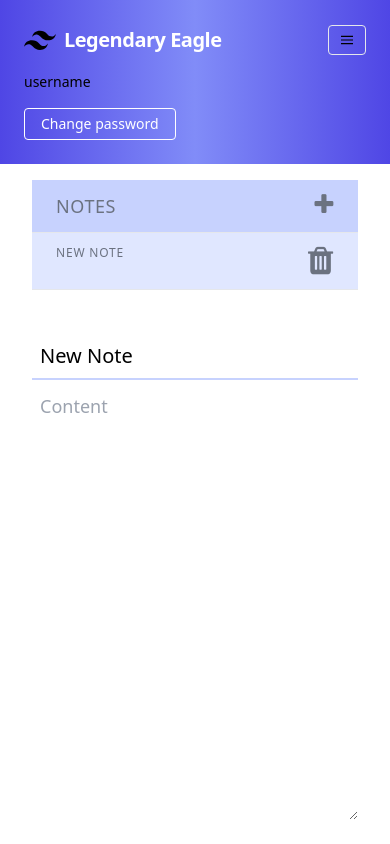
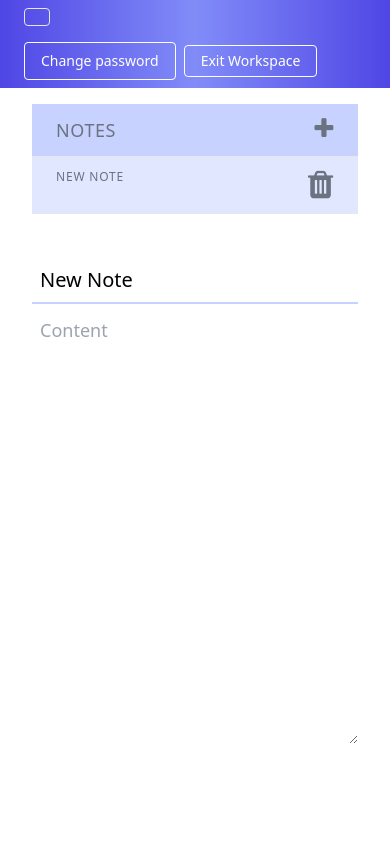
Before and after one commit to tanayvk/legendary-eagle, a React (Create React App) app: page /workspace in a window 390 px wide. Built offline with nearby package versions, Linux system fonts and the light colour scheme.

Commit message:
Fix bug with delete note

```diff
--- a/src/components/Header.js
+++ b/src/components/Header.js
@@ -1,51 +1,29 @@
 import React from "react";
 import ReactDOM from "react-dom";
 
-function Header() {
+function Header(props) {
   return (
     <div class="bg-gradient-to-r from-indigo-600 via-indigo-400 to-indigo-600">
-      <nav class="flex items-center justify-between flex-wrap bg-teal p-6">
-        <div class="flex items-center flex-no-shrink text-white mr-6">
-          <svg
-            class="h-8 w-8 mr-2"
-            width="54"
-            height="54"
-            viewBox="0 0 54 54"
-            xmlns="http://www.w3.org/2000/svg"
-          >
-            <path d="M13.5 22.1c1.8-7.2 6.3-10.8 13.5-10.8 10.8 0 12.15 8.1 17.55 9.45 3.6.9 6.75-.45 9.45-4.05-1.8 7.2-6.3 10.8-13.5 10.8-10.8 0-12.15-8.1-17.55-9.45-3.6-.9-6.75.45-9.45 4.05zM0 38.3c1.8-7.2 6.3-10.8 13.5-10.8 10.8 0 12.15 8.1 17.55 9.45 3.6.9 6.75-.45 9.45-4.05-1.8 7.2-6.3 10.8-13.5 10.8-10.8 0-12.15-8.1-17.55-9.45-3.6-.9-6.75.45-9.45 4.05z" />
-          </svg>
-          <span class="font-semibold text-xl tracking-tight">
-            Legendary Eagle
-          </span>
-        </div>
+      <nav class="flex items-center justify-between flex-wrap bg-teal px-6 py-2">
         <div class="block lg:hidden">
-          <button class="flex items-center px-3 py-2 border rounded text-teal-lighter border-teal-light hover:text-white hover:border-white">
-            <svg
-              class="h-3 w-3"
-              viewBox="0 0 20 20"
-              xmlns="http://www.w3.org/2000/svg"
-            >
-              <title>Menu</title>
-              <path d="M0 3h20v2H0V3zm0 6h20v2H0V9zm0 6h20v2H0v-2z" />
-            </svg>
-          </button>
+          <button class="flex items-center px-3 py-2 border rounded text-teal-lighter border-teal-light hover:text-white hover:border-white"></button>
         </div>
         <div class="w-full block flex-grow lg:flex lg:items-center lg:w-auto">
-          <div class="text-sm lg:flex-grow">
+          <div class="text-lg font-mono lg:flex-grow">
+            {localStorage.getItem("workspaceName")}
+          </div>
+          <div class="space-x-2">
             <a
-              href="#responsive-header"
-              class="block mt-4 lg:inline-block lg:mt-0 text-teal-lighter hover:text-gradient-to-r from-green-400 to-blue-500 mr-4"
+              class="inline-block text-sm px-4 py-2 border rounded text-white border-white hover:border-transparent hover:text-teal hover:bg-white mt-4 lg:mt-0"
+              onClick={() => {}}
             >
-              username
+              Change password
             </a>
-          </div>
-          <div>
             <a
               href="#"
               class="inline-block text-sm px-4 py-2 leading-none border rounded text-white border-white hover:border-transparent hover:text-teal hover:bg-white mt-4 lg:mt-0"
             >
-              Change password
+              Exit Workspace
             </a>
           </div>
         </div>
--- a/src/components/Workspace.js
+++ b/src/components/Workspace.js
@@ -35,7 +35,7 @@ class Workspace extends React.Component {
   }
   deleteNote(index) {
     this.setState((state) => {
-      state.notes.splice(index);
+      state.notes.splice(index, 1);
       if (state.notes.length == 0) {
         state.notes.push({
           name: "New Note",
@@ -55,8 +55,6 @@ class Workspace extends React.Component {
             ? state.activeNote - (state.activeNote > index)
             : 0,
       };
-    }).then(() => {
-      console.log(this.state.activeNote, this.state.notes.length);
     });
     console.log(this.state.activeNote, this.state.notes.length);
   }
@@ -97,7 +95,7 @@ class Workspace extends React.Component {
   renderNotes() {
     let noteClasses =
       "px-6 py-3 text-left flex font-medium hover:bg-gray-100 text-gray-500 uppercase tracking-wider min-h ";
-    let selected = "bg-indigo-100";
+    let selected = "bg-indigo-100 hover:bg-indigo-100";
     return this.state.notes.map((note, index) => (
       <tr>
         <th
@@ -147,9 +145,9 @@ class Workspace extends React.Component {
                               <tr>
                                 <th
                                   scope="col"
-                                  class="px-6 py-3 grid grid-cols-6 text-xs bg-indigo-200 flex item-strech font-medium text-gray-500 uppercase tracking-wider"
+                                  class="px-6 py-3 text-xs bg-indigo-200 flex item-strech font-medium text-gray-500 uppercase tracking-wider"
                                 >
-                                  <span class="text-left col-span-5 text-lg">
+                                  <span class="text-left flex-grow text-lg">
                                     NOTES
                                   </span>
                                   <span class="col-span-1 text-right item-end hover:text-indigo-500 ">
```
